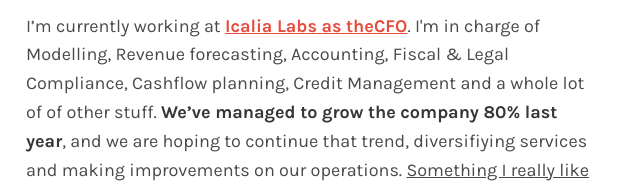
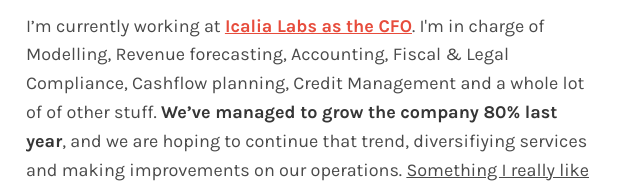
Before and after one commit to carlostrue/carlostrue.github.io, a plain HTML site: page index.html in a window 1280 px wide. Shown: the part 619-802 px from the top of the page, 53-693 px from the left. Drawn offline with nearby package versions, Linux system fonts and the light colour scheme; a script that the page names is missing.

Commit message:
third commit

```diff
--- a/index.html
+++ b/index.html
@@ -36,7 +36,7 @@
           </p>
 
           <p>
-            I’m currently working at <span class="company">Icalia Labs as theCFO</span>. I'm in charge of Modelling, Revenue forecasting, Accounting, Fiscal & Legal Compliance, Cashflow planning, Credit Management and a whole lot of of other stuff. <strong>We’ve managed to grow the company 80% last year</strong>, and we are hoping to continue that trend, diversifiying services and making improvements on our operations. <u>Something I really like about Icalia is the openness and collaboration of everyone inside the organization</u>, this fact gives me a window to do a lot of more diverse stuff like tweaking the Legal Framework, for it to be more efficient and to diminish important risks for the company, doing Business Process Mapping for the software development operations together with the COO, setting up KPIs on different departments and automating administrative tasks as well.
+            I’m currently working at <span class="company">Icalia Labs as the CFO</span>. I'm in charge of Modelling, Revenue forecasting, Accounting, Fiscal & Legal Compliance, Cashflow planning, Credit Management and a whole lot of of other stuff. <strong>We’ve managed to grow the company 80% last year</strong>, and we are hoping to continue that trend, diversifiying services and making improvements on our operations. <u>Something I really like about Icalia is the openness and collaboration of everyone inside the organization</u>, this fact gives me a window to do a lot of more diverse stuff like tweaking the Legal Framework, for it to be more efficient and to diminish important risks for the company, doing Business Process Mapping for the software development operations together with the COO, setting up KPIs on different departments and automating administrative tasks as well.
           </p>
 
         </div>
```
